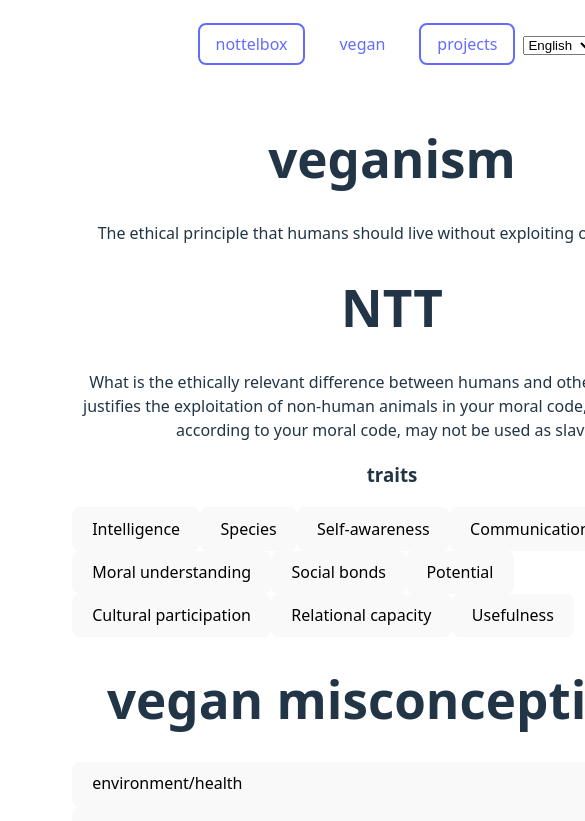
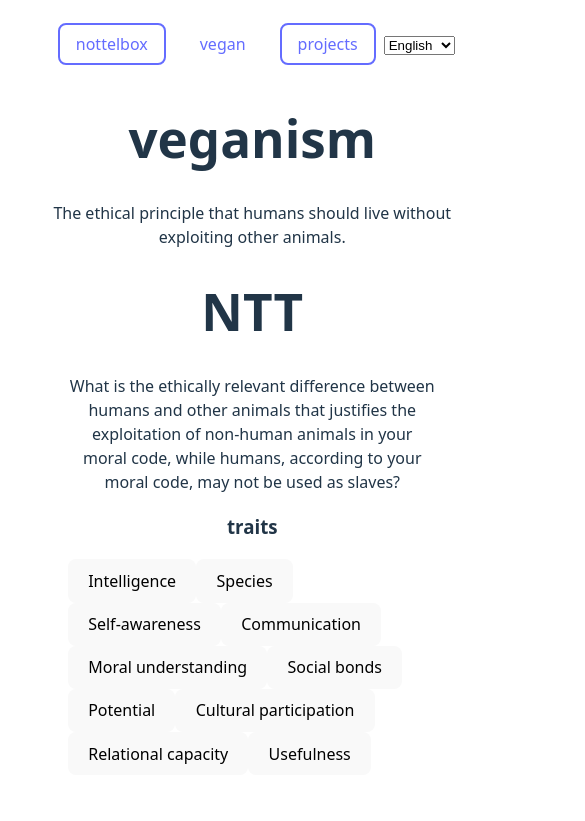
Before and after one commit to nottelbox/nottelbox-web, a React (Vite) app: page /vegan in a window 390 px wide. Shown: the top 821 px of the page, 585 px wide, since content can reach past the window. Built offline with nearby package versions, Linux system fonts and the light colour scheme.

Commit message:
responsive styling for NTT component

```diff
--- a/src/App.css
+++ b/src/App.css
@@ -73,13 +73,20 @@
 }
 
 .ntt-container {
-    width: 40rem;
+    /*width: 40rem;*/
+    margin: 1rem;
+}
+
+@media (min-width: 768px) {
+    .ntt-container {
+        width: 40rem;
+    }
 }
 
 .misconception-button {
     display: flex;
     justify-content: space-between;
-    width:100%;
+    width: 100%;
 }
 
 .misconception-text {
--- a/src/Vegan.tsx
+++ b/src/Vegan.tsx
@@ -7,7 +7,7 @@ export default function Vegan() {
     const {vegan: t} = useTranslation();
     const [openMisconception, setOpenMisconception] = useState<string>("");
     return (
-        <main style={{ padding: 40 }}>
+        <main style={{ padding: 20 }}>
             <h1>{t.veganism}</h1>
             <p>{t.definition}</p>
             <Ntt />
```
